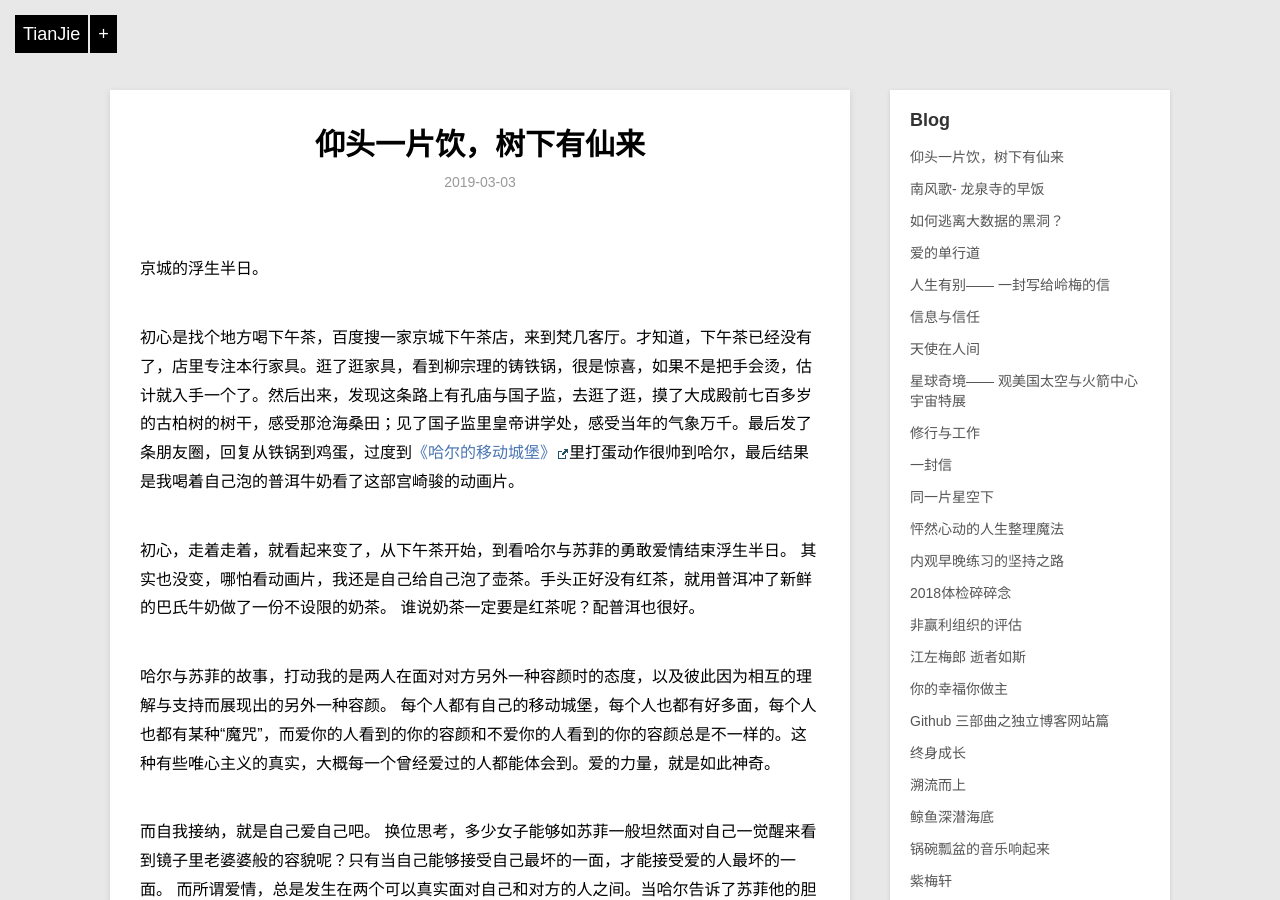
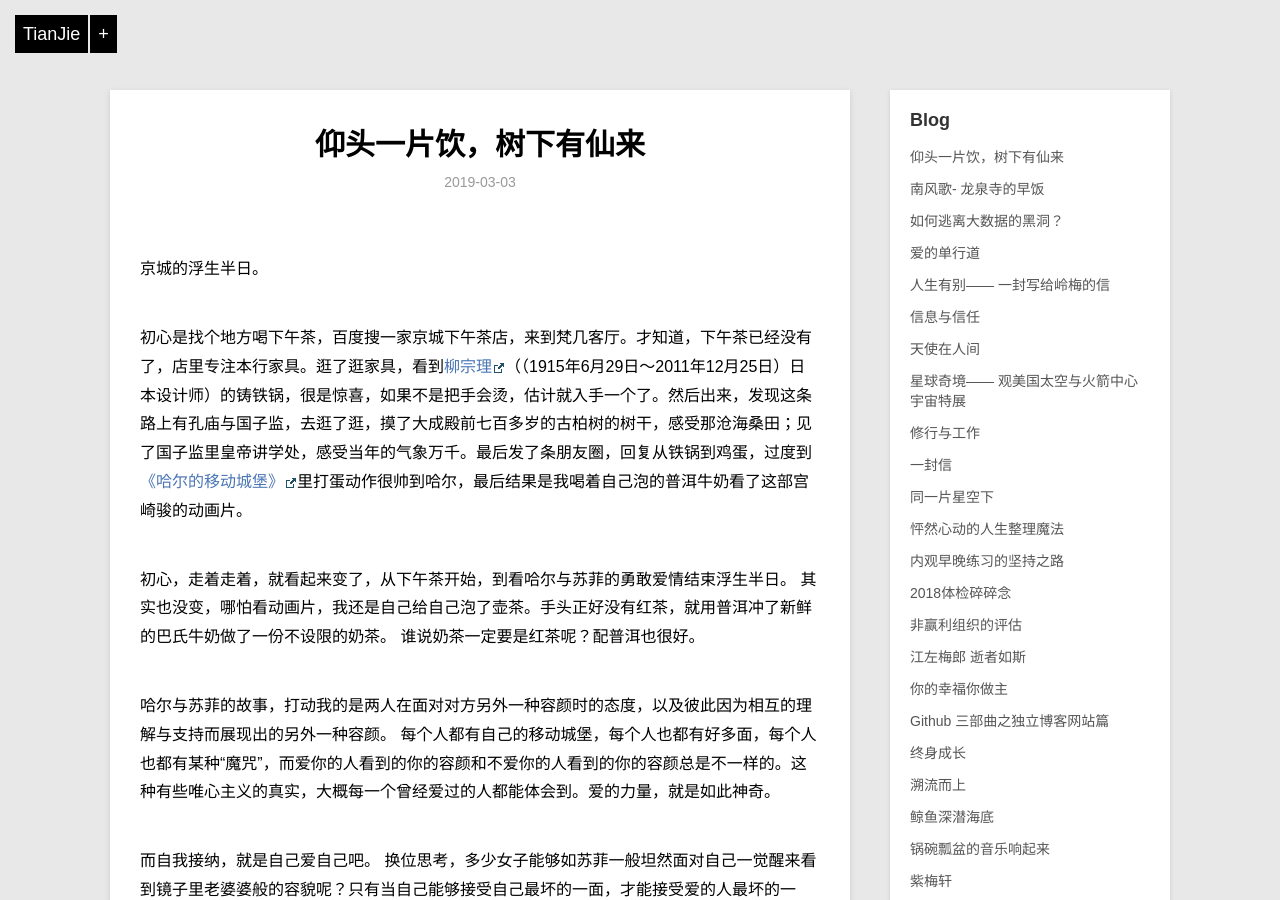
Before and after one commit to violettianjie/violettianjie.github.io, a Jekyll site: the page built from _posts/blog/2019-03-03-tea158.md, in a window 1280 px wide and 900 px high. Built offline with Jekyll 4.4.1, drawn with Linux system fonts in a browser that asks for light colours; comment, search, counter and statistics services are not loaded.

Commit message:
Update 2019-03-03-tea158.md

```diff
--- a/_posts/blog/2019-03-03-tea158.md
+++ b/_posts/blog/2019-03-03-tea158.md
@@ -7,7 +7,7 @@ category: blog
 
 京城的浮生半日。
 
-初心是找个地方喝下午茶，百度搜一家京城下午茶店，来到梵几客厅。才知道，下午茶已经没有了，店里专注本行家具。逛了逛家具，看到柳宗理的铸铁锅，很是惊喜，如果不是把手会烫，估计就入手一个了。然后出来，发现这条路上有孔庙与国子监，去逛了逛，摸了大成殿前七百多岁的古柏树的树干，感受那沧海桑田；见了国子监里皇帝讲学处，感受当年的气象万千。最后发了条朋友圈，回复从铁锅到鸡蛋，过度到[《哈尔的移动城堡》](https://movie.douban.com/subject/1308807/)里打蛋动作很帅到哈尔，最后结果是我喝着自己泡的普洱牛奶看了这部宫崎骏的动画片。
+初心是找个地方喝下午茶，百度搜一家京城下午茶店，来到梵几客厅。才知道，下午茶已经没有了，店里专注本行家具。逛了逛家具，看到[柳宗理](https://en.wikipedia.org/wiki/Sori_Yanagi)（（1915年6月29日～2011年12月25日）日本设计师）的铸铁锅，很是惊喜，如果不是把手会烫，估计就入手一个了。然后出来，发现这条路上有孔庙与国子监，去逛了逛，摸了大成殿前七百多岁的古柏树的树干，感受那沧海桑田；见了国子监里皇帝讲学处，感受当年的气象万千。最后发了条朋友圈，回复从铁锅到鸡蛋，过度到[《哈尔的移动城堡》](https://movie.douban.com/subject/1308807/)里打蛋动作很帅到哈尔，最后结果是我喝着自己泡的普洱牛奶看了这部宫崎骏的动画片。
 
 初心，走着走着，就看起来变了，从下午茶开始，到看哈尔与苏菲的勇敢爱情结束浮生半日。
 其实也没变，哪怕看动画片，我还是自己给自己泡了壶茶。手头正好没有红茶，就用普洱冲了新鲜的巴氏牛奶做了一份不设限的奶茶。
```
